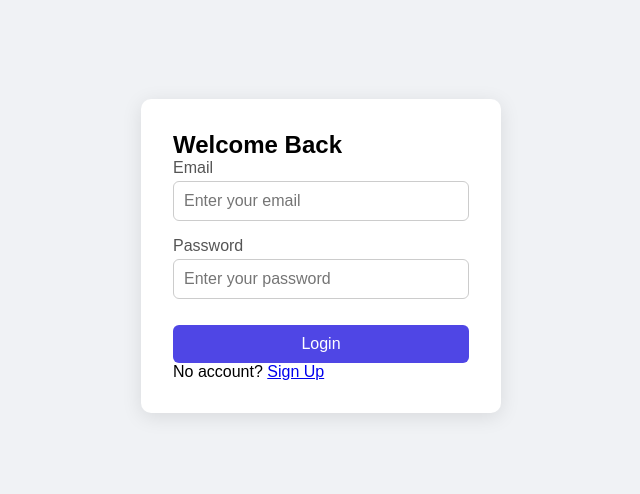
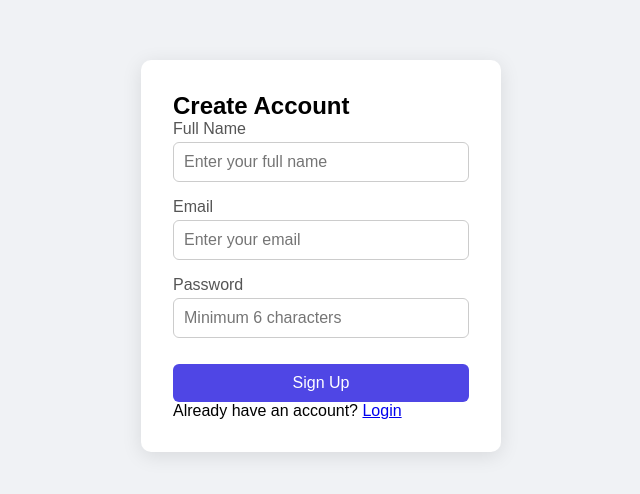
Before and after one commit to shivanianil8/mern-frontend, a React (Vite) app: page /signup in a window 1280 px wide. Shown: the part 144-638 px from the top of the page, without its empty margins (319-959 px from the left). Built offline with nearby package versions, Linux system fonts and the light colour scheme.

Commit message:
fixed signup page and api url

```diff
--- a/src/pages/Signup.jsx
+++ b/src/pages/Signup.jsx
@@ -3,8 +3,8 @@ import axios from "axios"
 import { useNavigate, Link } from "react-router-dom"
 import BASE_URL from "../api.js"
 
-export default function Login() {
-  const [form, setForm] = useState({ email: "", password: "" })
+export default function Signup() {
+  const [form, setForm] = useState({ name: "", email: "", password: "" })
   const [error, setError] = useState("")
   const navigate = useNavigate()
 
@@ -12,8 +12,11 @@ export default function Login() {
     setForm({ ...form, [e.target.name]: e.target.value })
 
   const validate = () => {
+    if (form.name.trim().length < 2) return "Name must be at least 2 characters"
+    if (form.name.trim().length > 50) return "Name must be less than 50 characters"
     if (!form.email.includes("@") || !form.email.includes(".")) return "Enter a valid email address"
     if (form.password.length < 6) return "Password must be at least 6 characters"
+    if (form.password.length > 20) return "Password must be less than 20 characters"
     return null
   }
 
@@ -23,33 +26,38 @@ export default function Login() {
     if (validationError) { setError(validationError); return }
     setError("")
     try {
-      const { data } = await axios.post(`${BASE_URL}/api/auth/login`, form)
+      const { data } = await axios.post(`${BASE_URL}/api/auth/signup`, form)
       localStorage.setItem("token", data.token)
       localStorage.setItem("user", JSON.stringify(data.user))
       navigate("/dashboard")
     } catch (err) {
-      setError(err.response?.data?.message || "Login failed")
+      setError(err.response?.data?.message || "Signup failed")
     }
   }
 
   return (
     <div style={styles.container}>
       <div style={styles.card}>
-        <h2>Welcome Back</h2>
+        <h2>Create Account</h2>
         {error && <p style={styles.error}>{error}</p>}
         <form onSubmit={handleSubmit}>
+          <label style={styles.label}>Full Name</label>
+          <input style={styles.input} name="name"
+            placeholder="Enter your full name"
+            value={form.name} onChange={handleChange}
+            maxLength={50} required />
           <label style={styles.label}>Email</label>
           <input style={styles.input} name="email" type="email"
             placeholder="Enter your email"
             value={form.email} onChange={handleChange} required />
           <label style={styles.label}>Password</label>
           <input style={styles.input} name="password" type="password"
-            placeholder="Enter your password"
+            placeholder="Minimum 6 characters"
             value={form.password} onChange={handleChange}
             maxLength={20} required />
-          <button style={styles.button} type="submit">Login</button>
+          <button style={styles.button} type="submit">Sign Up</button>
         </form>
-        <p>No account? <Link to="/signup">Sign Up</Link></p>
+        <p>Already have an account? <Link to="/login">Login</Link></p>
       </div>
     </div>
   )
```
